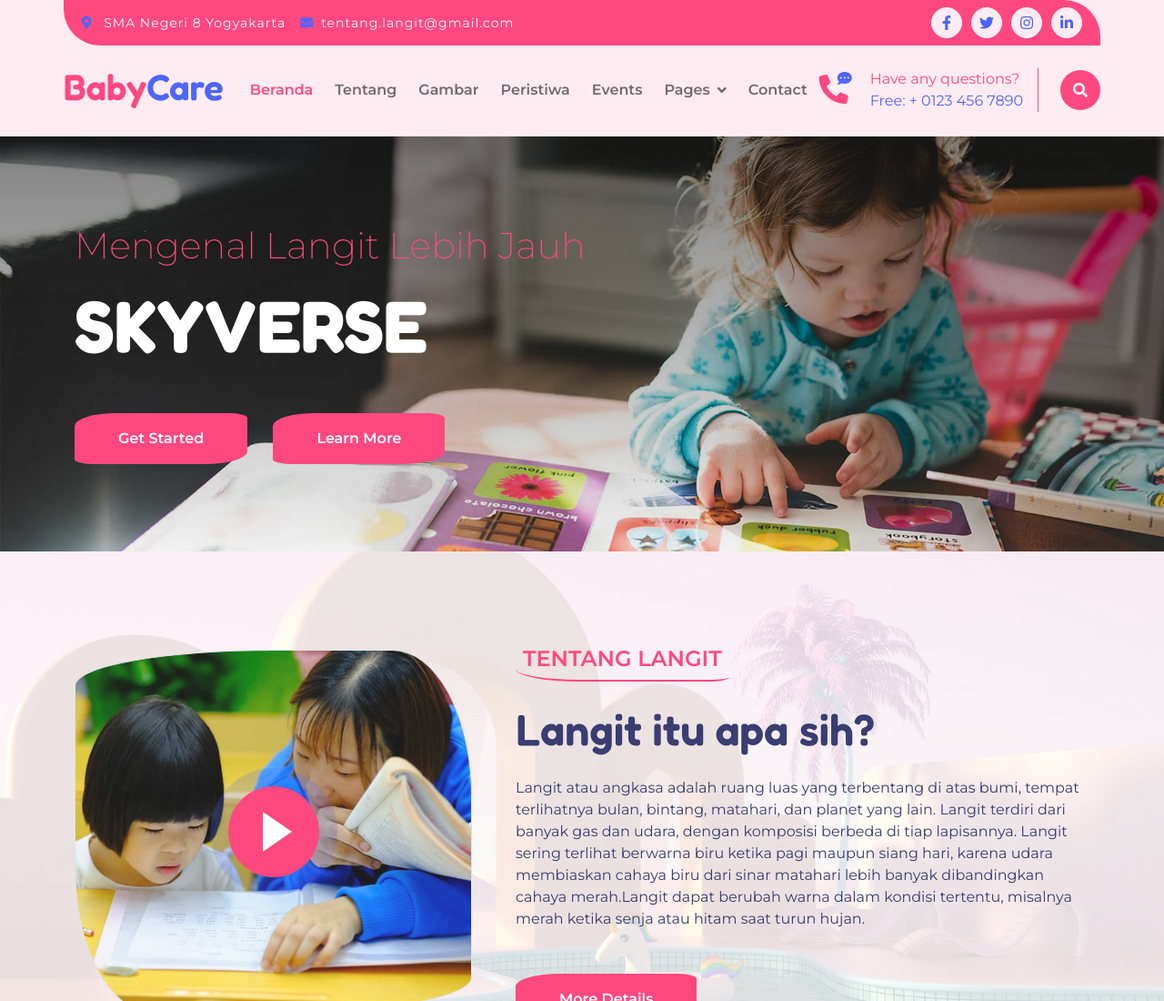
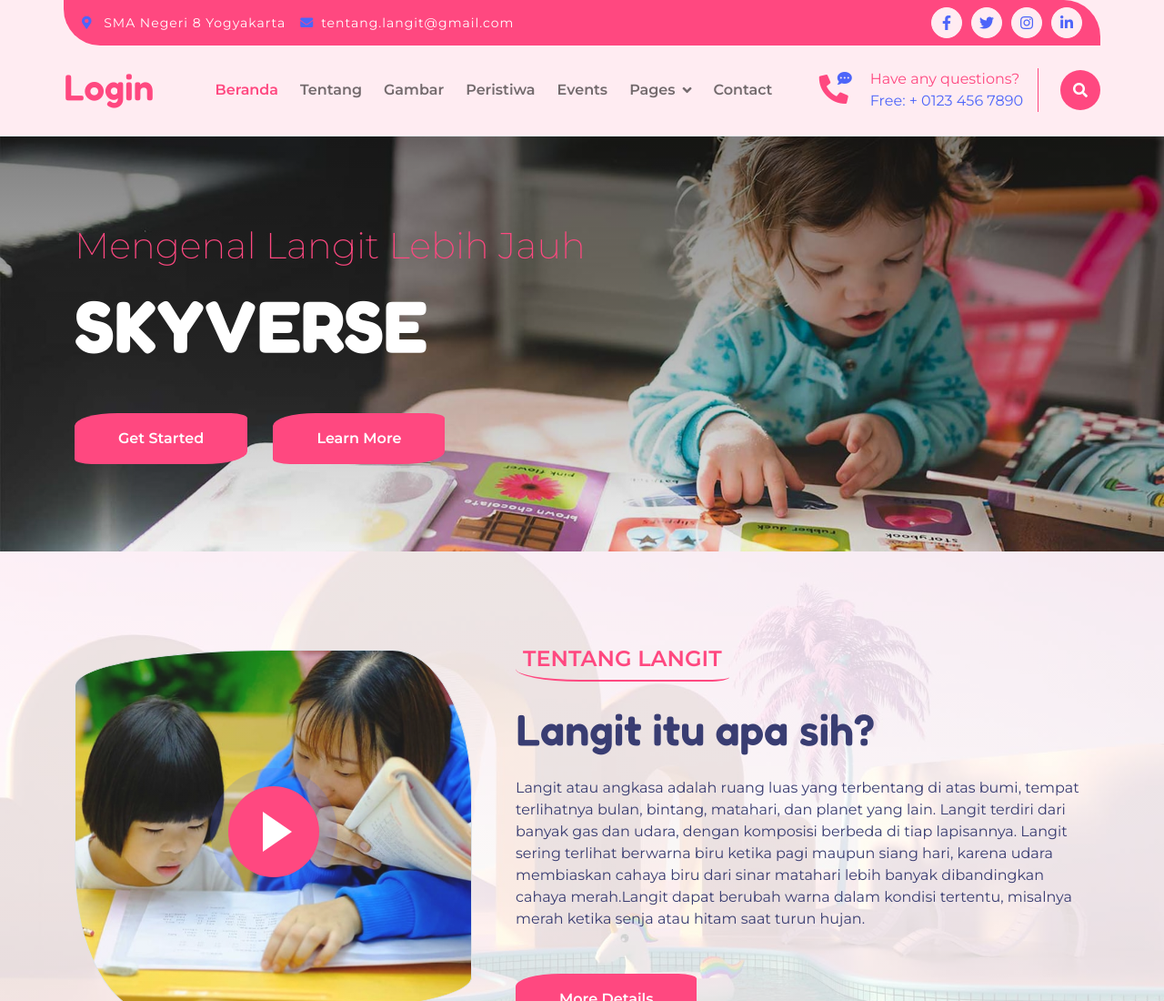
Before and after one commit to ddhanix/wulanwnyaweb, a plain HTML site: page New folder/index.html in a window 1280 px wide. Shown: the top 1100 px of the page at 91% size. Drawn offline with nearby package versions, Linux system fonts and the light colour scheme; files that its build step writes are made by us from their sources; files whose address does not match are found by name.

Commit message:
Update index.html

```diff
--- a/New folder/index.html
+++ b/New folder/index.html
@@ -59,7 +59,7 @@
             </div>
             <div class="container px-0">
                 <nav class="navbar navbar-light navbar-expand-xl py-3">
-                    <a href="index.html" class="navbar-brand"><h1 class="text-primary display-6">Baby<span class="text-secondary">Care</span></h1></a>
+                    <a href="index.html" class="navbar-brand"><h1 class="text-primary display-6">Login</h1></a>
                     <button class="navbar-toggler py-2 px-3" type="button" data-bs-toggle="collapse" data-bs-target="#navbarCollapse">
                         <span class="fa fa-bars text-primary"></span>
                     </button>
```
